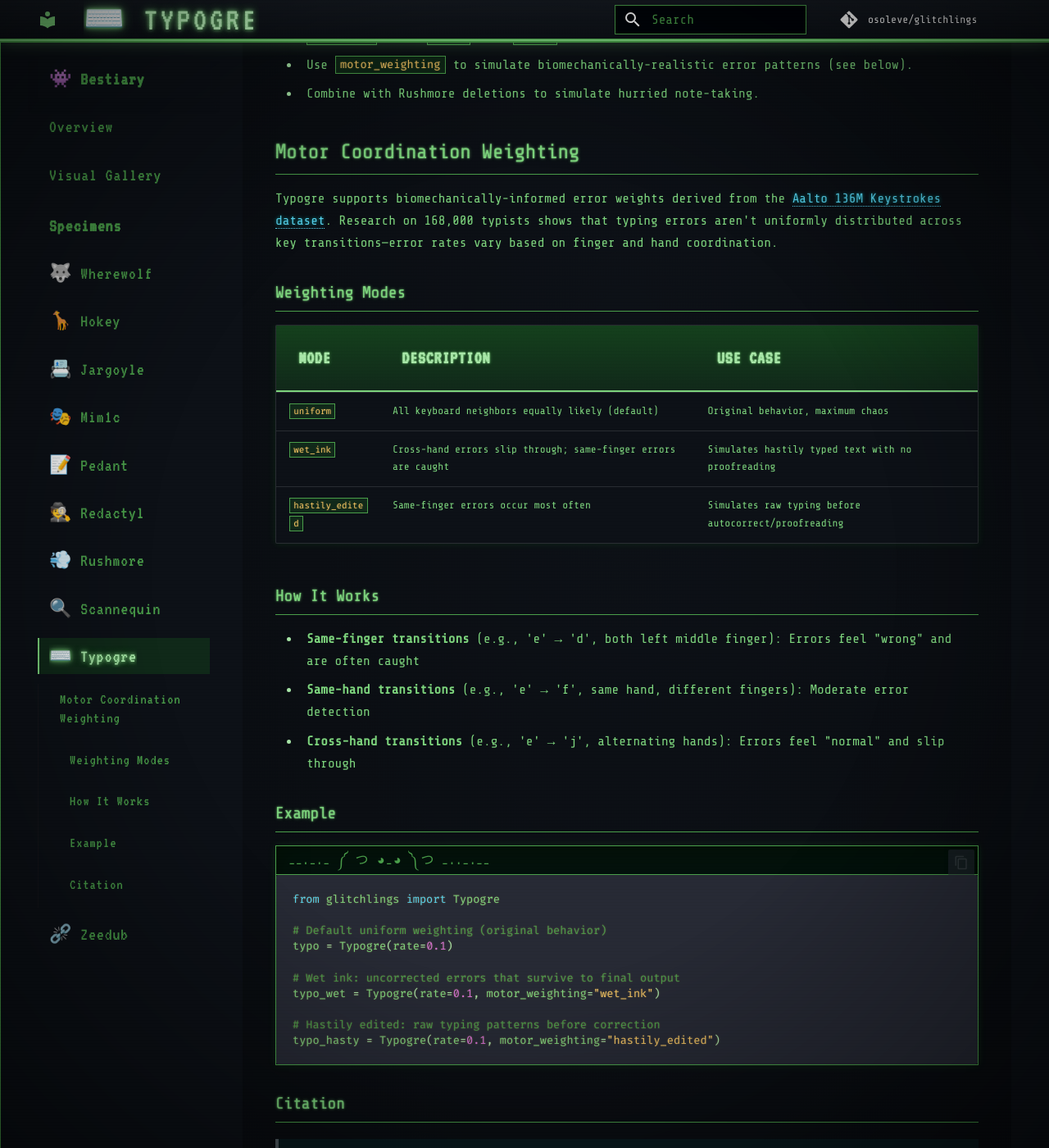
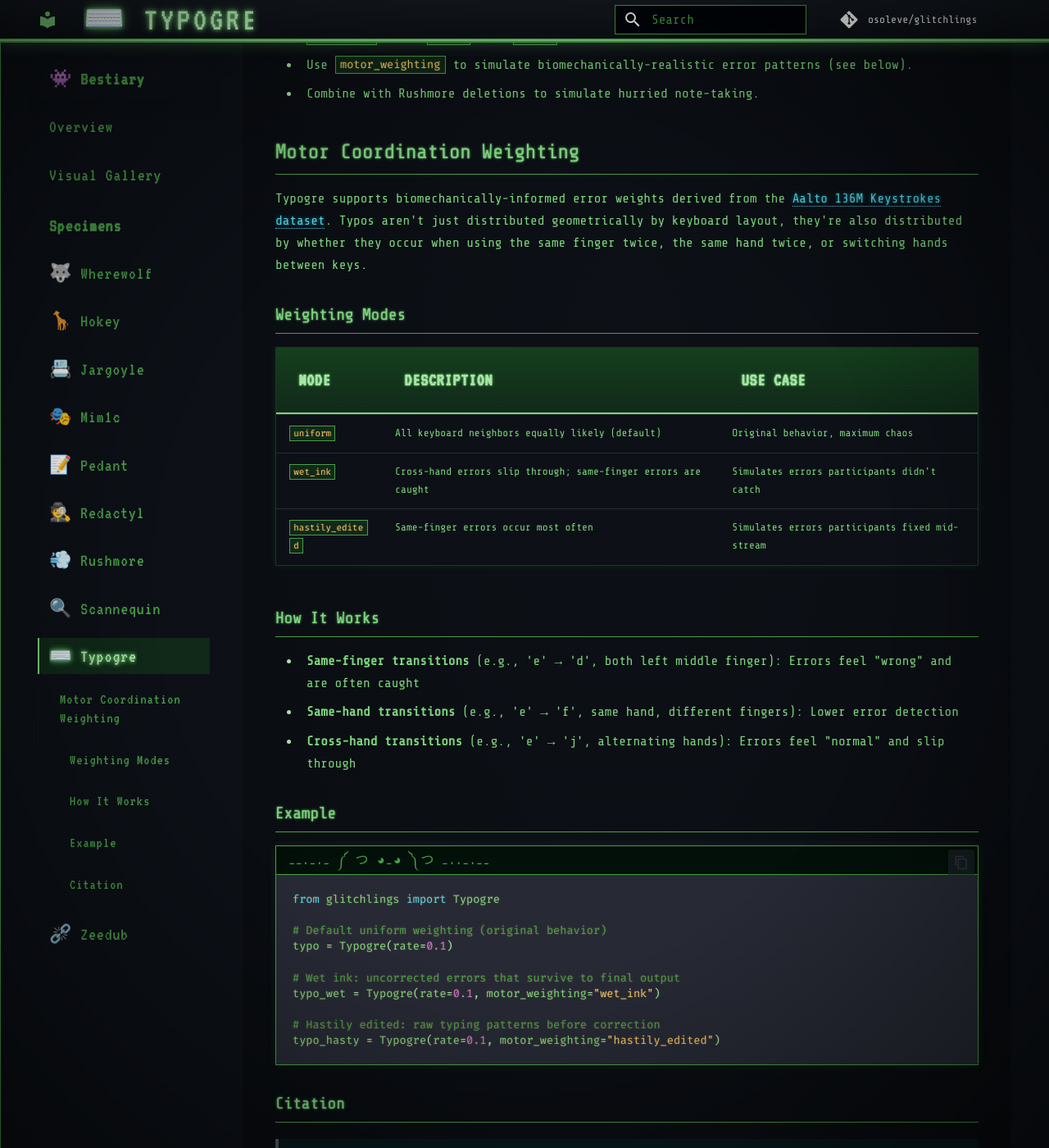
Before and after one commit to osoleve/glitchlings, an MkDocs documentation site: the page built from docs/glitchlings/typogre.md, in a window 1280 px wide and 1400 px high, scrolled down 694 px. Shown: the whole window at 82% size. Built offline with MkDocs 1.6.1 and Material for MkDocs 9.7.7, drawn with Linux system fonts in a browser that asks for light colours; comment, search, counter and statistics services are not loaded.

Commit message:
Revise Typogre motor coordination section
Updated descriptions for Typogre error weighting modes and clarified error distribution.

```diff
--- a/docs/glitchlings/typogre.md
+++ b/docs/glitchlings/typogre.md
@@ -14,20 +14,20 @@ Typogre simulates fat-finger typing errors by swapping or duplicating characters
 
 ## Motor Coordination Weighting
 
-Typogre supports biomechanically-informed error weights derived from the [Aalto 136M Keystrokes dataset](https://userinterfaces.aalto.fi/136Mkeystrokes/). Research on 168,000 typists shows that typing errors aren't uniformly distributed across key transitions—error rates vary based on finger and hand coordination.
+Typogre supports biomechanically-informed error weights derived from the [Aalto 136M Keystrokes dataset](https://userinterfaces.aalto.fi/136Mkeystrokes/). Typos aren't just distributed geometrically by keyboard layout, they're also distributed by whether they occur when using the same finger twice, the same hand twice, or switching hands between keys.
 
 ### Weighting Modes
 
 | Mode | Description | Use Case |
 |------|-------------|----------|
 | `uniform` | All keyboard neighbors equally likely (default) | Original behavior, maximum chaos |
-| `wet_ink` | Cross-hand errors slip through; same-finger errors are caught | Simulates hastily typed text with no proofreading |
-| `hastily_edited` | Same-finger errors occur most often | Simulates raw typing before autocorrect/proofreading |
+| `wet_ink` | Cross-hand errors slip through; same-finger errors are caught | Simulates errors participants didn't catch |
+| `hastily_edited` | Same-finger errors occur most often | Simulates errors participants fixed mid-stream |
 
 ### How It Works
 
 - **Same-finger transitions** (e.g., 'e' → 'd', both left middle finger): Errors feel "wrong" and are often caught
-- **Same-hand transitions** (e.g., 'e' → 'f', same hand, different fingers): Moderate error detection
+- **Same-hand transitions** (e.g., 'e' → 'f', same hand, different fingers): Lower error detection
 - **Cross-hand transitions** (e.g., 'e' → 'j', alternating hands): Errors feel "normal" and slip through
 
 ### Example
```
